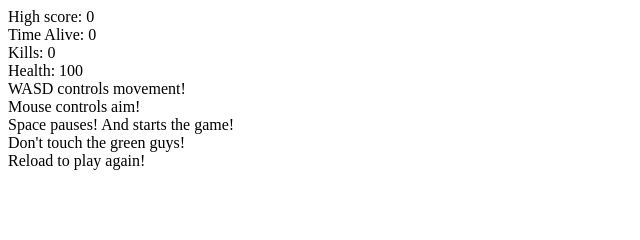
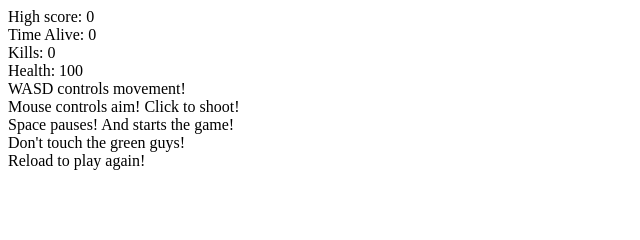
Before and after one commit to adlaika/m-arnold.github.io, a plain HTML site: page index.html in a window 1280 px wide. Shown: the top 240 px of the page, 0-640 px from the left. Drawn offline with nearby package versions, Linux system fonts and the light colour scheme.

Commit message:
add "click to shoot" on index.html

```diff
--- a/index.html
+++ b/index.html
@@ -14,7 +14,7 @@
       </div>
       <div class="instructions">
           <div>WASD controls movement!</div>
-          <div>Mouse controls aim!</div>
+          <div>Mouse controls aim! Click to shoot!</div>
           <div>Space pauses! And starts the game!</div>
           <div>Don't touch the green guys!</div>
           <div>Reload to play again!</div>
```
